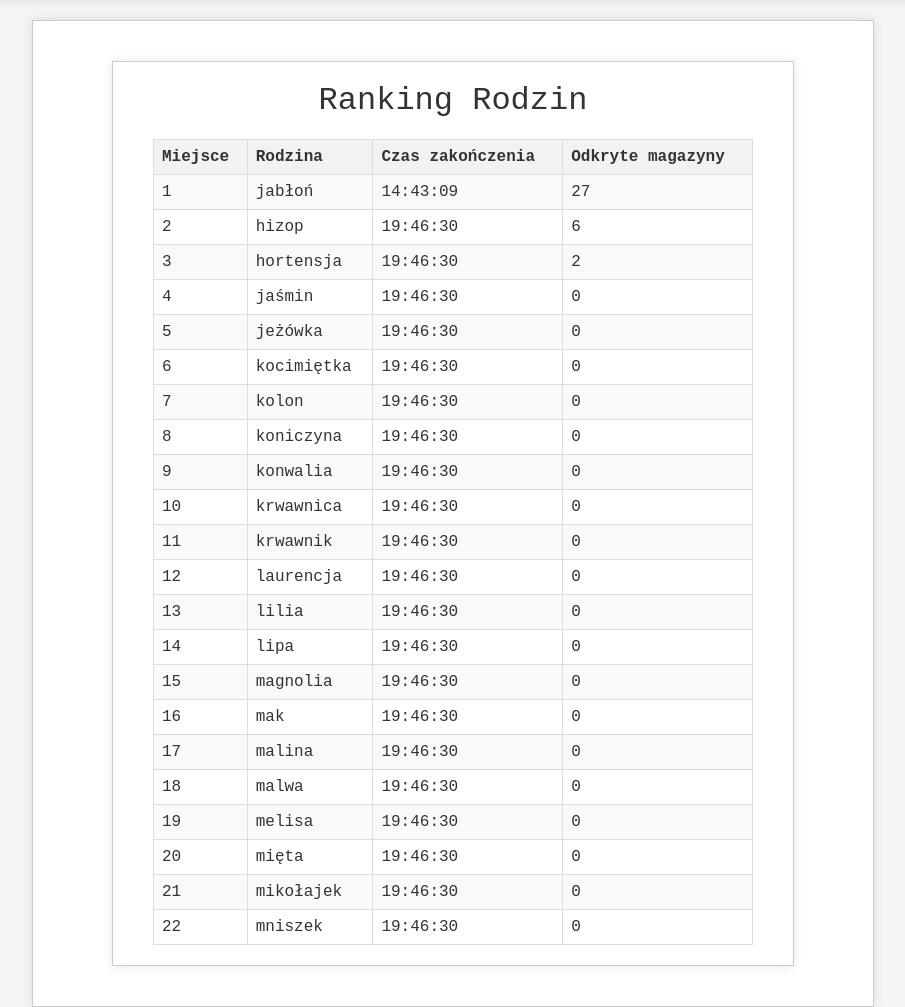
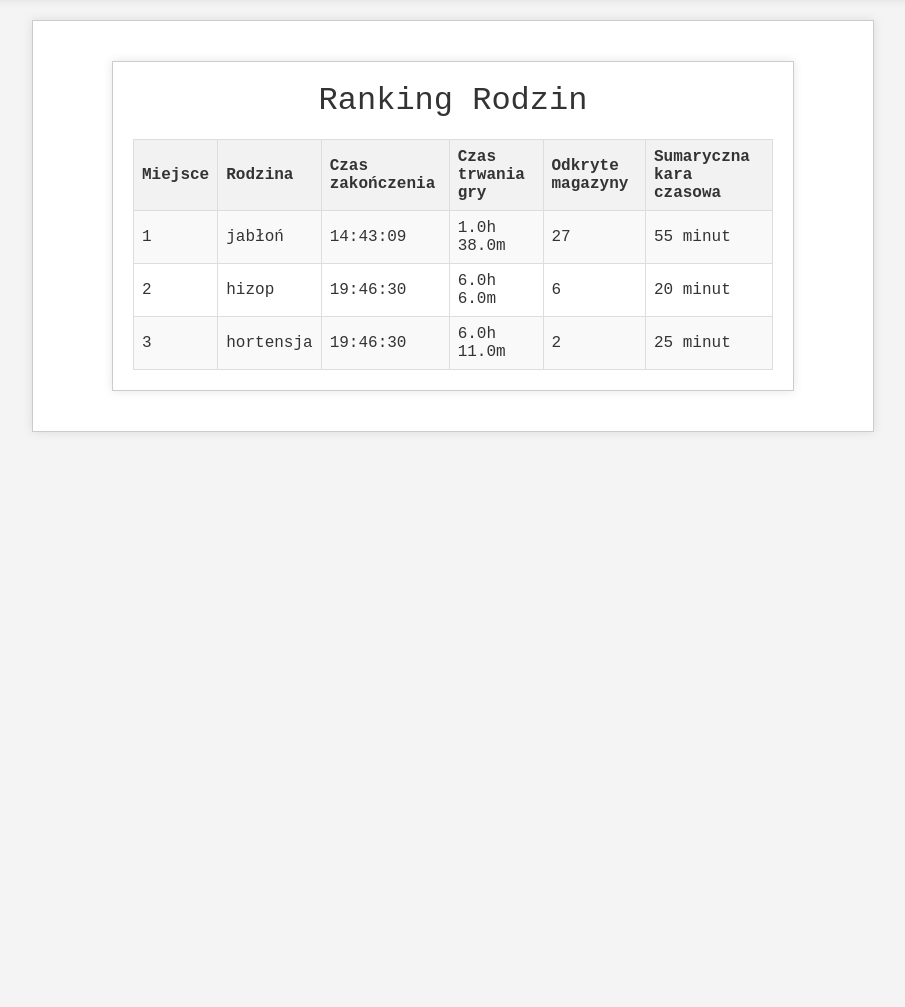
Before and after one commit to latarek-dev/Game2024, a Flask app: page /ranking in a window 1280 px wide. Shown: the part 88-1095 px from the top of the page, without its empty margins (187-1092 px from the left). After the commit the page ends 520 px from the top, so only its background shows below. Run offline with Flask 3, Linux system fonts and the light colour scheme.

Commit message:
Total time ranking

```diff
--- a/game_status.py
+++ b/game_status.py
@@ -2,8 +2,8 @@ from datetime import datetime
 from models import db, Family
 
 # Czas rozpoczęcia i zakończenia gry
-GAME_START_TIME = datetime(2024, 7, 18, 21, 50, 30)
-GAME_END_TIME = datetime(2024, 7, 18, 22, 55, 30)
+GAME_START_TIME = datetime(2024, 7, 18, 14, 0, 0)
+GAME_END_TIME = datetime(2024, 7, 19, 2, 55, 30)
 
 def game_in_progress():
     now = datetime.now()
--- a/routes/__init__.py
+++ b/routes/__init__.py
@@ -203,10 +203,28 @@ def winner():
         return redirect(url_for('main.index'))
 
 
+# routes.py
+
 @main.route('/ranking')
 def ranking():
-    families = Family.query.order_by(Family.end_time).all()
-    return render_template('ranking.html', families=families)
+    families = Family.query.all()
+
+    # Filter out families with discovered_magazines as None or 0
+    families = [f for f in families if f.discovered_magazines]
+
+    for family in families:
+        # Calculate total penalty time for the family
+        total_penalty_time = sum(patrol.time_penalty for patrol in family.patrols if patrol.time_penalty)
+        family.total_penalty_time = total_penalty_time  # Add this attribute dynamically for sorting and displaying purposes
+        family.total_time = ((family.end_time - GAME_START_TIME).total_seconds() + total_penalty_time * 60) if family.end_time else float('inf')
+
+    # Sort families by total_time and then by discovered_magazines
+    families = sorted(families, key=lambda f: (
+        f.total_time,
+        -f.discovered_magazines
+    ))
+
+    return render_template('ranking.html', families=families, game_start_time=GAME_START_TIME)
 
 
 @main.route('/status')
--- a/templates/ranking.html
+++ b/templates/ranking.html
@@ -10,7 +10,7 @@
     }
     .ranking {
         width: 100%;
-        max-width: 600px;
+        max-width: 800px;
         margin: 0 auto;
         border-collapse: collapse;
     }
@@ -48,14 +48,25 @@
             <th>Miejsce</th>
             <th>Rodzina</th>
             <th>Czas zakończenia</th>
+            <th>Czas trwania gry</th>
             <th>Odkryte magazyny</th>
+            <th>Sumaryczna kara czasowa</th>
         </tr>
         {% for family in families %}
         <tr>
             <td>{{ loop.index }}</td>
             <td>{{ family.name }}</td>
             <td>{{ family.end_time.strftime('%H:%M:%S') if family.end_time else 'Gra nie zakończona' }}</td>
-            <td>{{ family.discovered_magazines if family.discovered_magazines else 0}}</td>
+            <td>
+                {% if family.end_time %}
+                    {{ family.total_time // 3600 }}h
+                    {{ (family.total_time % 3600) // 60 }}m
+                {% else %}
+                    Gra nie zakończona
+                {% endif %}
+            </td>
+            <td>{{ family.discovered_magazines }}</td>
+            <td>{{ family.total_penalty_time }} minut</td>
         </tr>
         {% endfor %}
     </table>
```
